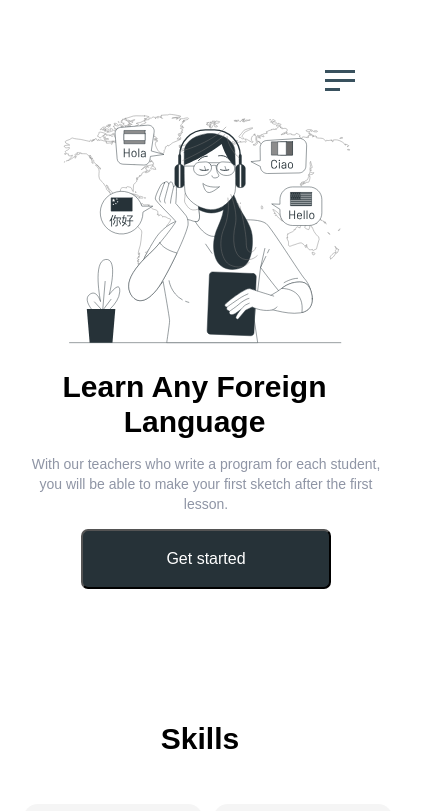
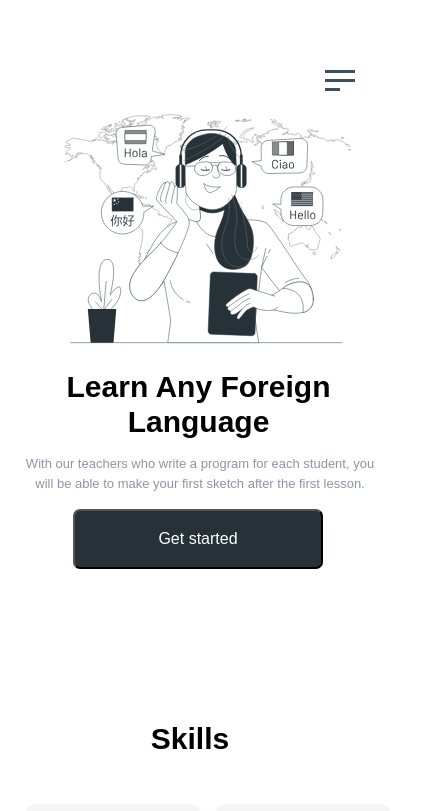
Before and after one commit to jeneziss/Britlex, a website: page src/index.html in a window 390 px wide. Shown: the top 811 px of the page, 436 px wide, since content can reach past the window. Drawn offline with Linux system fonts and the light colour scheme.

Commit message:
FIXED VARIANT BACKUP
на всякий, без сбитого приближения

```diff
--- a/src/index.html
+++ b/src/index.html
@@ -58,7 +58,7 @@
         </section>
 
          <section class="advantages">
-             <div class="container">
+             <div class="container container-1">
                     <h1 class="advantages__text">
                         Skills
                     </h1>
--- a/src/sass/blocks/_adaptive.scss
+++ b/src/sass/blocks/_adaptive.scss
@@ -126,6 +126,8 @@
     }
     .promo{
         min-height: 550px;
+        max-width: 400px;
+        margin: 0;
         &__light{
             display: none;
         }
@@ -135,12 +137,16 @@
             top: 260px;
             left: 23px;
             width: 350px;
-            margin-right: 0;
+            margin: 0 auto;
             padding-left: 0;
             padding-bottom: 0;
             height: 0;
+            float: none;
         }
         &__title{
+            max-width: 273px;
+            position: relative;
+            left: 15px;
             text-align: center;
             font-size: 30px;
             line-height: 35px;
@@ -148,8 +154,10 @@
             padding-bottom: 15px;
         }
         &__subtitle{
+            position: relative;
+            left: -22px;
             text-align: center;
-            font-size: 14px;
+            font-size: 13px;
             line-height: 20px;
             padding-right: 0;
         }
@@ -157,24 +165,30 @@
         &__logo{
             float: none;
             top: -50px;
-            width: 424px;
-            height: 424px;
-            right: -4px;
+            width: 350px;
+            height: 350px;
+            right: -25px;
         }
         &__logo-1{
-            width: 390px;
+            width: 350px;
             height: 311px;
         }
     }
     .button2{
         position: relative;
         top: -5px;
-        left: 50px;
+        left: 26px;
         width: 250px;
         height: 60px;
         font-size: 16px;
     }
+    .container-1{
+        max-width: 400px;
+    }
     .advantages{
+        max-width: 400px;
+        margin: 0;
+        padding: 0;
         &__text{
             position: relative;
             left: -18px;
@@ -187,7 +201,7 @@
             padding-top: 0;
         }
         &__cards{
-            width: 420px;
+            width: 400px;
             justify-content: normal;
         }
         &__card1{
@@ -301,10 +315,11 @@
         }
         &__subheader{
             position: relative;
+            left: -8px;
             text-align: center;
             font-size: 14px;
             line-height: 21px;
-            padding: 0 5px;
+            padding: 0 10px;
         }
         &__marks{
             position: relative;
```
Also changed, not shown: src/css/style.min.css.
